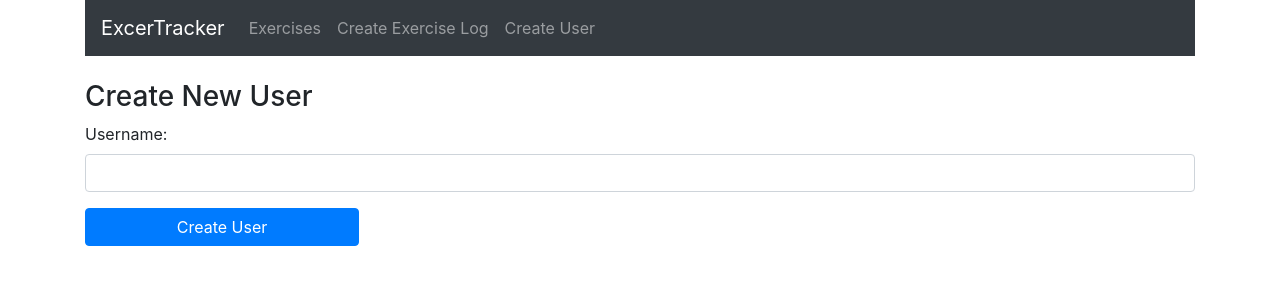
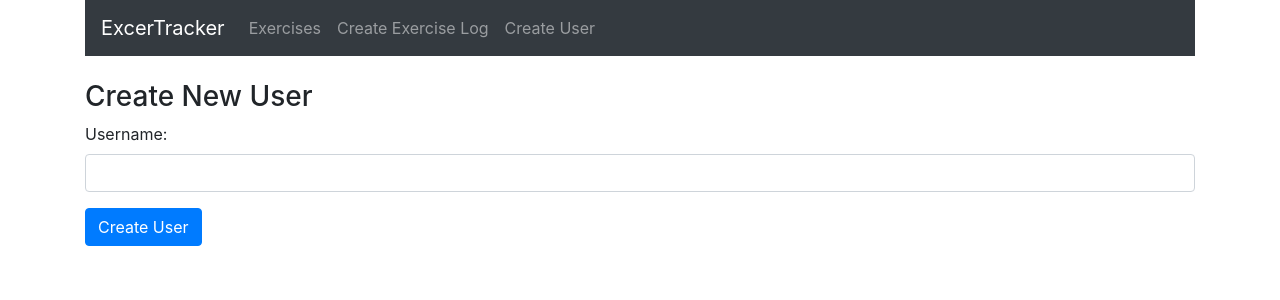
Before and after one commit to jbettenh/MERN-exercise-tracker, a React (Create React App) app: page /user in a window 1280 px wide. Shown: the top 300 px of the page. Built offline with nearby package versions, Linux system fonts and the light colour scheme.

Commit message:
Text box no longer read only

```diff
--- a/src/components/create-user.component.js
+++ b/src/components/create-user.component.js
@@ -14,7 +14,7 @@
 
   onChangeUsername(e) {
     this.setState({
-      username: e.tartget.value
+      username: e.target.value
     })
   }
 
@@ -40,7 +40,7 @@
       <form onSubmit={this.onSubmit}>
         <div className="form-group">
           <label>Username: </label>
-            <input type="text"
+          <input  type="text"
               required
               className="form-control"
               value={this.state.username}
@@ -48,7 +48,7 @@
               />
         </div>
         <div className="form-group">
-            <input typ="submit" value="Create User" className="btn btn-primary" />
+          <input type="submit" value="Create User" className="btn btn-primary" />
         </div>
       </form>
     </div>
```
Lines whose indentation alone changed are shown as unchanged.
